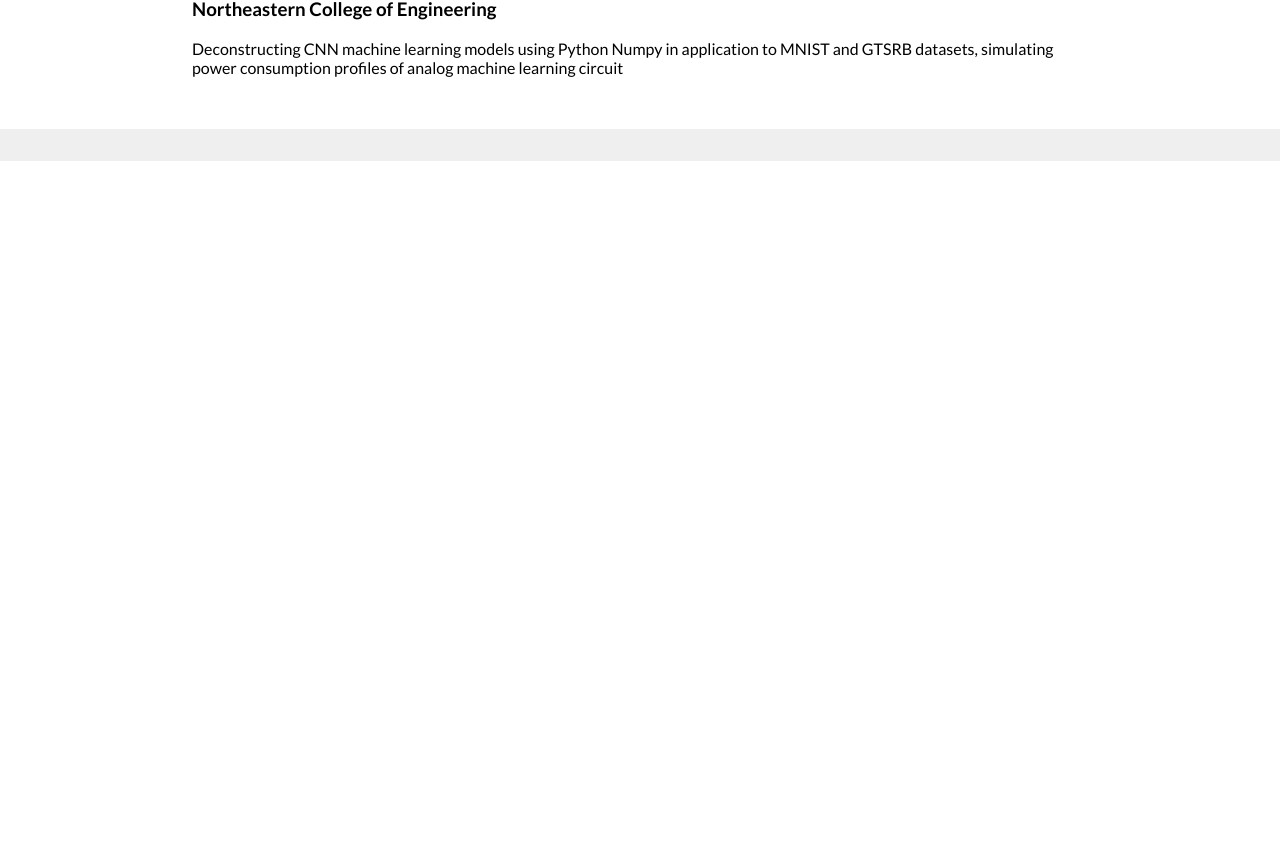
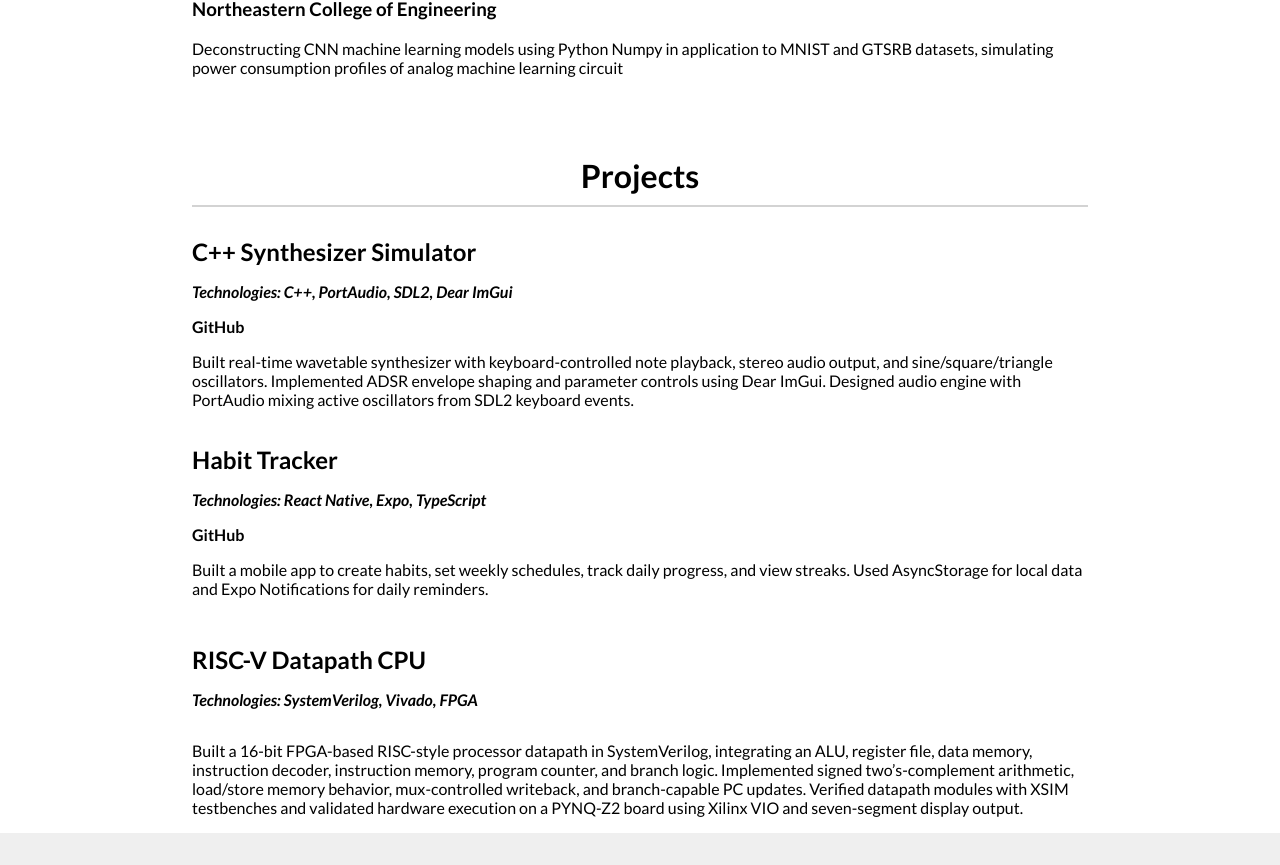
Before and after one commit to abao2121/portfolio, a React (Vite) app: page / in a window 1280 px wide. Shown: the part 1656-2521 px from the top of the page. Before the commit the page ends 1817 px from the top, so only its background shows below. Built offline with nearby package versions, Linux system fonts and the light colour scheme; a web font is replaced by a local one.

Commit message:
added projects section with github links

```diff
--- a/src/App.tsx
+++ b/src/App.tsx
@@ -4,6 +4,7 @@ import { Navbar } from "./Navigation/Navbar";
 import { AboutMe } from "./Sections/aboutme/AboutMe";
 import { MyExperiences } from "./Sections/experience/Experience";
 import { Footer } from "./Sections/footer/Footer";
+import { MyProjects } from "./Sections/projects/projects";
 
 function App() {
   return (
@@ -22,6 +23,10 @@ function App() {
         <section id="experiences" className={styles.pageSection}>
           <MyExperiences />
         </section>
+
+        <section id="projects" className={styles.pageSection}>
+          <MyProjects/>
+        </section>
       </main>
 
       <Footer />
--- a/src/Sections/experience/Experience.module.css
+++ b/src/Sections/experience/Experience.module.css
@@ -38,6 +38,7 @@
   border-width: 1px;
   margin-bottom: 10px;
 }
+
 .companyName {
   position: relative;
   display: inline-block;
--- a/src/Sections/experience/Experience.tsx
+++ b/src/Sections/experience/Experience.tsx
@@ -4,7 +4,7 @@ import styles from "./Experience.module.css";
 
 interface Experience {
   title: string;
-  companyName: string,
+  companyName: string;
   companyLink: string;
   description: string;
   logoPath: string;
--- /dev/null
+++ b/src/Sections/projects/projects.module.css
@@ -0,0 +1,67 @@
+.allContainer {
+  display: flex;
+  flex-direction: column;
+  align-items: center;
+}
+
+.header {
+  margin-bottom: 10px;
+  color: black;
+  font-size: 2rem;
+}
+
+.border {
+  width: 100%;
+  border: solid;
+  border-color: lightgray;
+  border-width: 1px;
+  margin-bottom: 10px;
+}
+
+.projectContainer {
+  cursor: default;
+  display: flex;
+  flex-direction: column;
+  width: 100%;
+  min-height: 200px;
+  border-radius: 5px;
+  transition:
+    transform 0.3s ease,
+    background-color 0.3s ease;
+}
+
+.projectContainer:hover {
+  transform: translateY(-8px);
+  background-color: var(--primary-blue-translucent);
+}
+
+.projectTitle{
+  margin-bottom: 0;
+}
+
+.githubLink{
+  position: relative;
+  display: inline-block;
+  width: fit-content;
+  z-index: 0;
+  text-decoration: none;
+  color: black;
+}
+
+.githubLink::before {
+  content: "";
+  position: absolute;
+  left: 0;
+  bottom: 0;
+  width: 100%;
+  height: 45%;
+  background-color: var(--primary-blue-medium-translucent);
+  transform: scaleX(0);
+  transform-origin: left;
+  transition: transform 0.25s ease;
+  z-index: -1;
+}
+
+.githubLink:hover::before{
+  transform: scaleX(1);
+}
--- a/src/Sections/projects/projects.tsx
+++ b/src/Sections/projects/projects.tsx
@@ -1,12 +1,31 @@
-interface IProject {
+import styles from "./projects.module.css";
+
+interface Props {
   title: string;
+  technology: string;
   description: string;
+  github: string;
 }
 
-const Project = ({ title, description }: IProject) => {
+const Project = ({ title, technology, description, github }: Props) => {
   return (
-    <div className="project-container">
-      <h2 className="project-title">{title}</h2>
+    <div className={styles.projectContainer}>
+      <h2 className={styles.projectTitle}>{title}</h2>
+      <p className="project-technology">
+        <em>
+          <strong>Technologies: {technology}</strong>
+        </em>
+      </p>
+      {github && (
+        <a
+          href={github}
+          className={styles.githubLink}
+          target="_blank"
+          rel="noopener noreferrer"
+        >
+          <strong>GitHub</strong>
+        </a>
+      )}
       <p className="project-description">{description}</p>
     </div>
   );
@@ -14,10 +33,26 @@ const Project = ({ title, description }: IProject) => {
 
 export const MyProjects = () => {
   return (
-    <div className="MyProjects-container">
+    <div className={styles.allContainer}>
+      <h2 className={styles.header}>Projects</h2>
+      <div className={styles.border}></div>
       <Project
         title="C++ Synthesizer Simulator"
-        description="C++ object oriented keyboard synthesizer simulator from scratch, using keyboard inputs and tunable envelope parameters"
+        technology="C++, PortAudio, SDL2, Dear ImGui"
+        description="Built real-time wavetable synthesizer with keyboard-controlled note playback, stereo audio output, and sine/square/triangle oscillators. Implemented ADSR envelope shaping and parameter controls using Dear ImGui. Designed audio engine with PortAudio mixing active oscillators from SDL2 keyboard events."
+        github="https://github.com/abao2121/synthesizer"
+      />
+      <Project
+        title="Habit Tracker"
+        technology="React Native, Expo, TypeScript"
+        description="Built a mobile app to create habits, set weekly schedules, track daily progress, and view streaks. Used AsyncStorage for local data and Expo Notifications for daily reminders."
+        github="https://github.com/abao2121/poco-habit-tracker"
+      />
+      <Project
+        title="RISC-V Datapath CPU"
+        technology="SystemVerilog, Vivado, FPGA"
+        description="Built a 16-bit FPGA-based RISC-style processor datapath in SystemVerilog, integrating an ALU, register file, data memory, instruction decoder, instruction memory, program counter, and branch logic. Implemented signed two’s-complement arithmetic, load/store memory behavior, mux-controlled writeback, and branch-capable PC updates. Verified datapath modules with XSIM testbenches and validated hardware execution on a PYNQ-Z2 board using Xilinx VIO and seven-segment display output."
+        github=""
       />
     </div>
   );
```
Also changed, not shown: src/Sections/projects/projects.css (deleted). Lines whose indentation alone changed are shown as unchanged.
